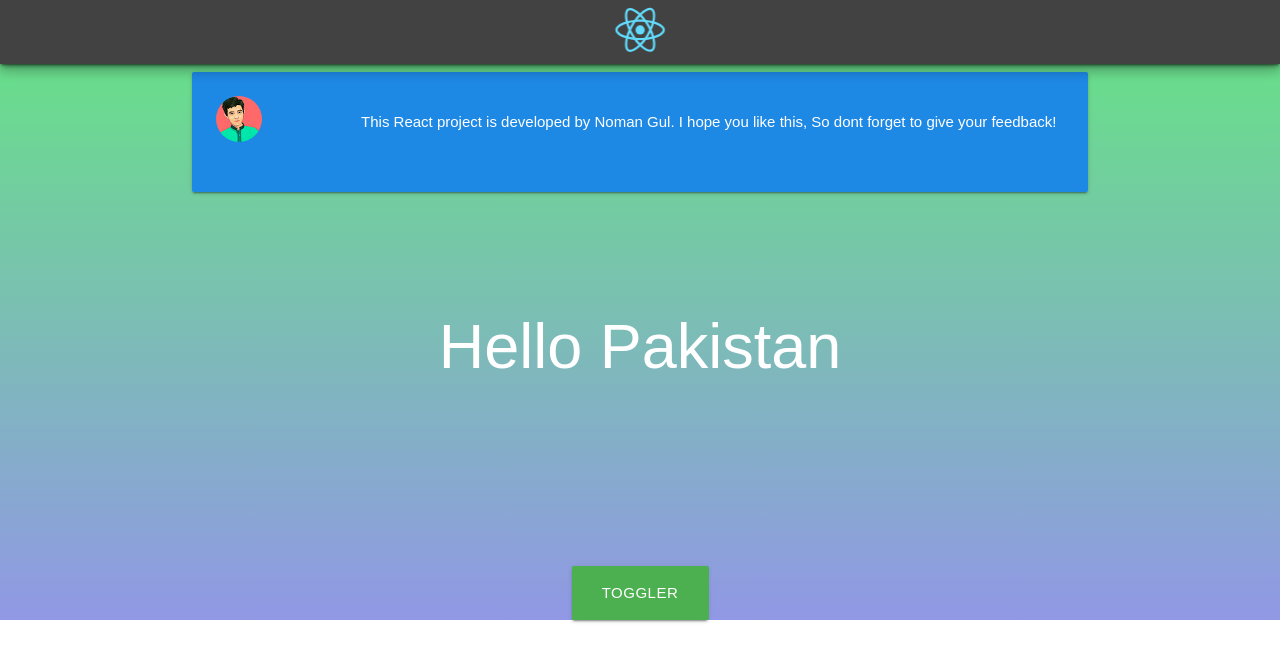
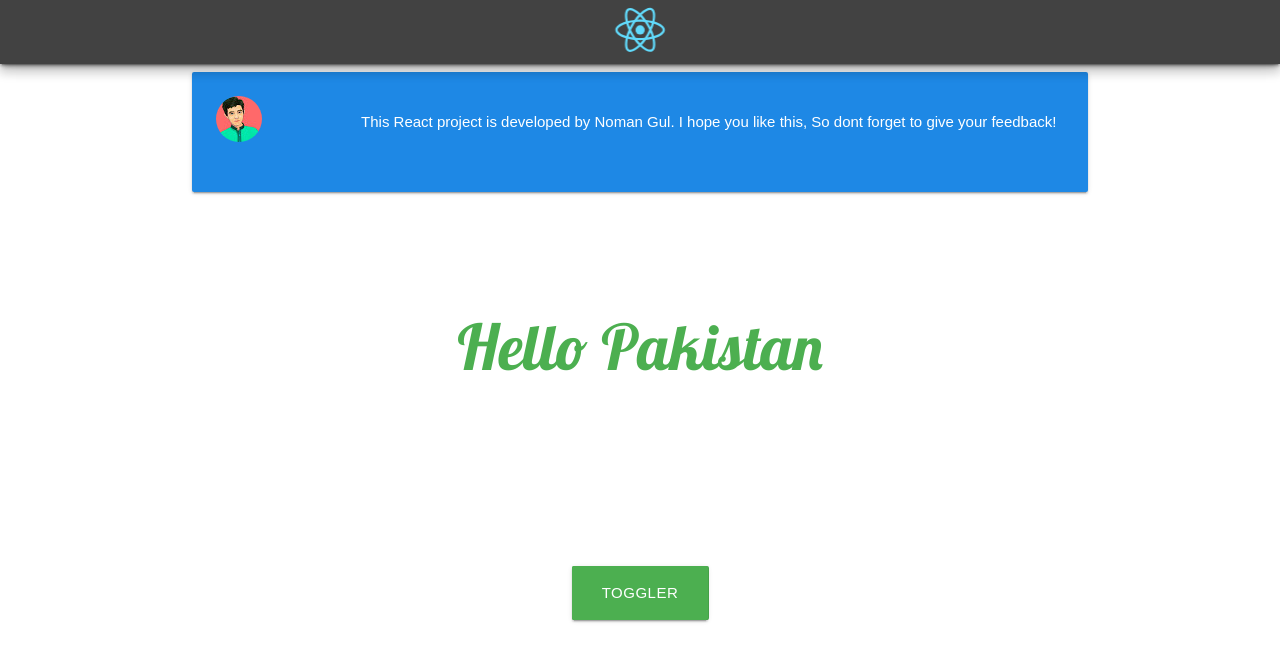
Before and after one commit to NomanGul/react-basics-assignment2, a React (Create React App) app: page / in a window 1280 px wide. Shown: the top 662 px of the page. Built offline with nearby package versions, Linux system fonts and the light colour scheme.

Commit message:
Little bit changes

```diff
--- a/src/App.css
+++ b/src/App.css
@@ -1,11 +1,12 @@
+@import url('https://fonts.googleapis.com/css?family=Lobster');
 body{
   bottom: 0;
   margin-bottom: 0px;
 }
-.App{
+/* .App{
   background: linear-gradient(#64e680, #9198e5);
   bottom: 0;
-}
+} */
 .App-logo {
   animation: App-logo-spin infinite 5s linear;
   height: 60px;
@@ -17,6 +18,7 @@ body{
 
 .headingQ1{
   margin-top: 15vh;
+  font-family: 'Lobster', sans-serif;
 }
 
 .btn-large{
--- a/src/App.js
+++ b/src/App.js
@@ -14,7 +14,9 @@ class Navbar extends Component {
         <div className="navbar-fixed">
           <nav>
             <div className="nav-wrapper grey darken-3 z-depth-4">
-              <a className="brand-logo center"><img src={logo} className="App-logo center-align" alt="logo" /></a>
+              <a className="brand-logo center">
+                <img src={logo} className="App-logo center-align" alt="logo" />
+              </a>
             </div>
           </nav>
         </div>
@@ -35,7 +37,8 @@ class AuthorIntro extends Component {
                   <img src={myImg} alt="Author" className="circle responsive-img" />
                 </div>
                 <div className="col s10">
-                  <span className="white-text"> This React project is developed by Noman Gul. I hope you like this, So dont forget to give your feedback!</span>
+                  <span className="white-text">This React project is developed by Noman Gul.
+                  I hope you like this, So dont forget to give your feedback!</span>
                 </div>
               </div>
             </div>
@@ -46,31 +49,31 @@ class AuthorIntro extends Component {
   }
 }
 
-const world = 'World';
-const pakistan = 'Pakistan';
-
 class Q1 extends Component {
   // CONSTRUCTOR
   constructor(props) {
     super(props);
     this.state = {
-      text: pakistan,
-      boolean: true
+      pakistan: true
     };
   }
   // TOGGLER FUNCTION
   changeHeading() {
     return this.setState ({
-      text: this.state.boolean ? world : pakistan,
-      boolean: !this.state.boolean
+      pakistan: !this.state.pakistan
     })
   }
   // RENDER
   render() {
     return (
       <div className="center q1">
-        <h1 className="headingQ1 white-text">Hello {this.state.text}</h1>
-        <button className="waves-effect waves-light btn-large pulse green" onClick={() => this.changeHeading()}>toggler</button>
+        <h1 className="headingQ1 green-text">Hello {this.state.pakistan ? 'Pakistan' : 'World'}</h1>
+        <button className="btn-large pulse green"
+                /*onClick={this.changeHeading()}*/
+                onClick={() => this.changeHeading()}
+                /*onClick={this.changeHeading.bind(this)}*/>
+          toggler
+        </button>
       </div>
     )
   }
```
